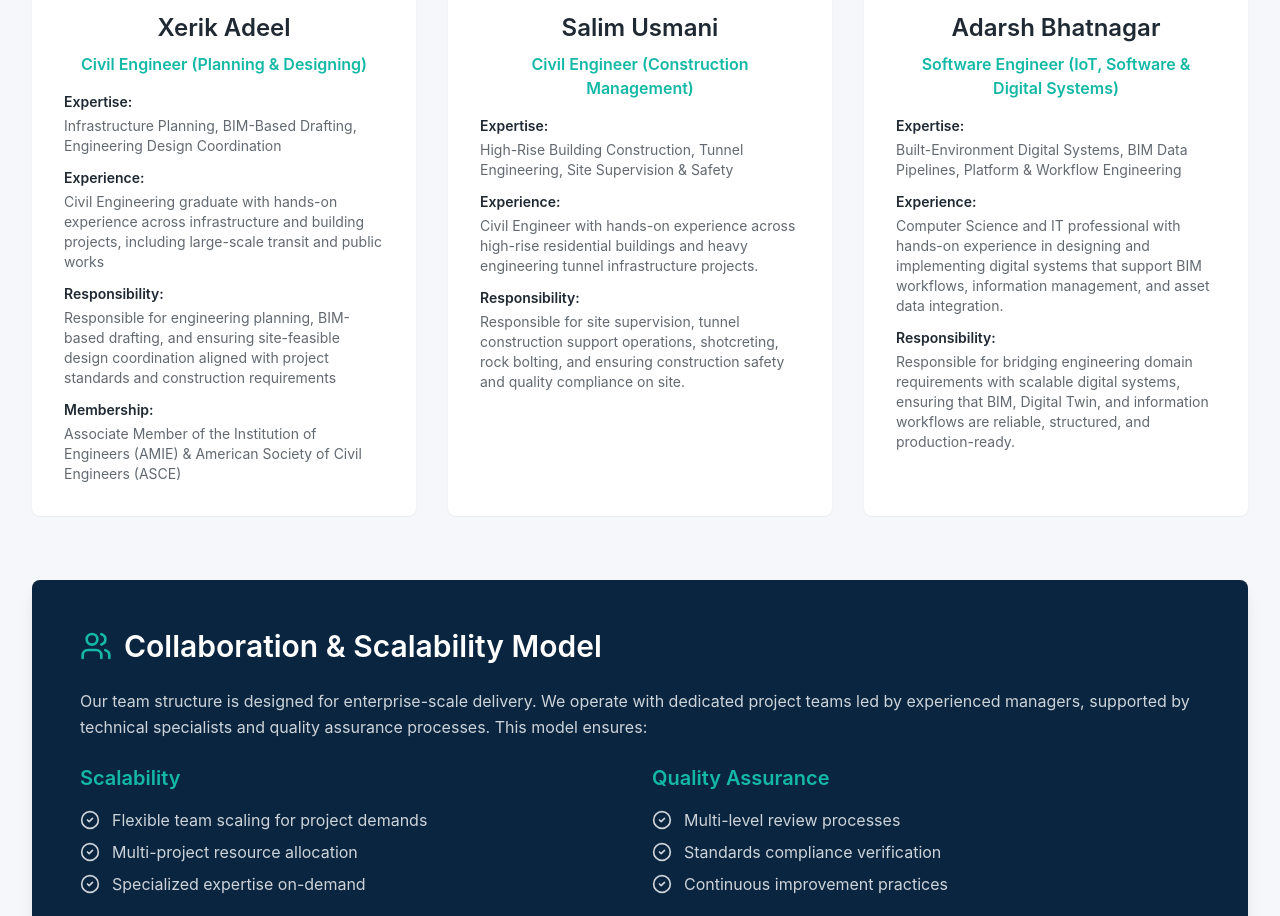
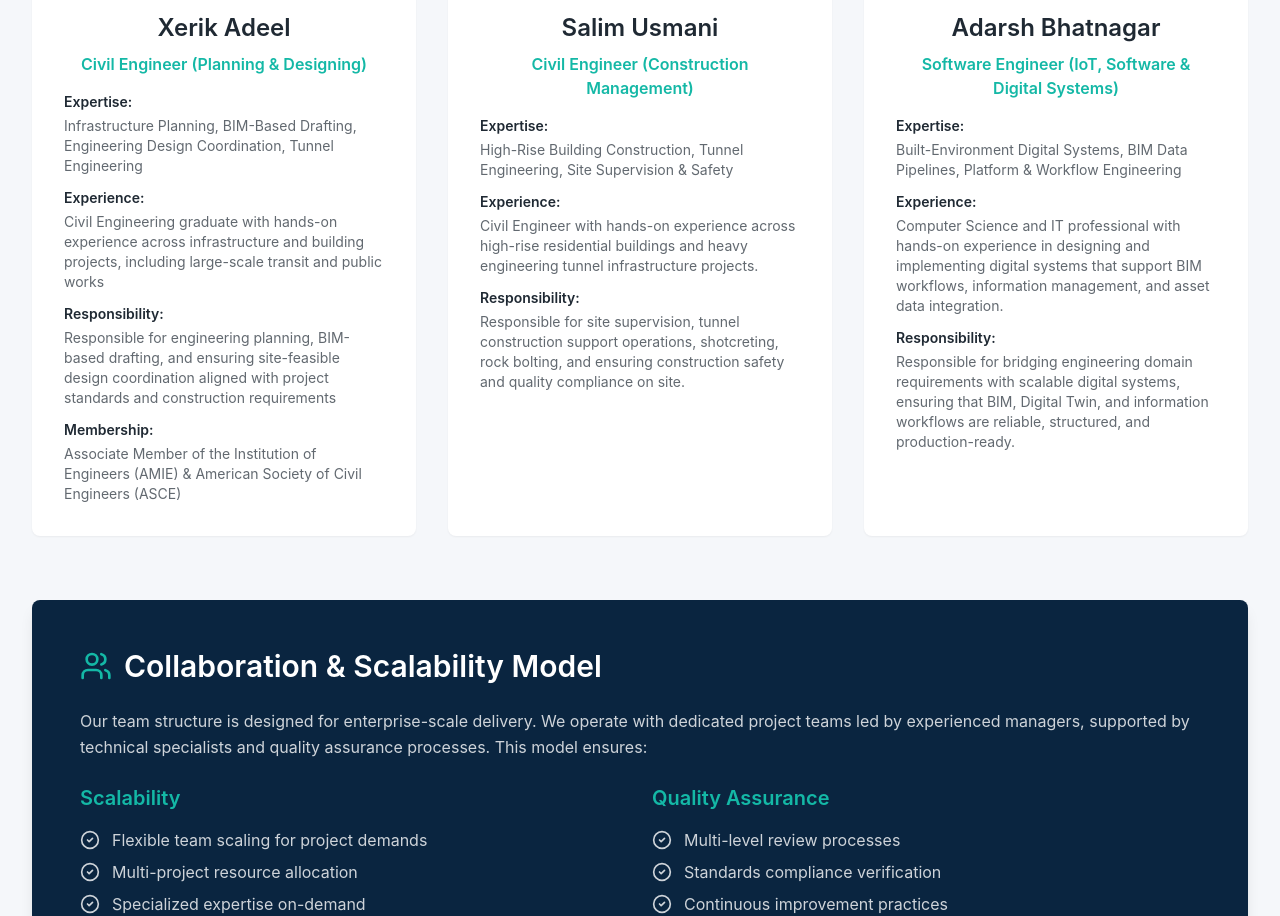
Before and after one commit to adarsh-bhatnagar/civil-business-website, a Next.js app: page /team in a window 1280 px wide. Shown: the part 974-1890 px from the top of the page. Built offline with nearby package versions, Linux system fonts and the light colour scheme.

Commit message:
fix: expertise issues

```diff
--- a/app/team/page.tsx
+++ b/app/team/page.tsx
@@ -13,7 +13,7 @@ const leadership = [
     name: 'Xerik Adeel',
     image: zerik,
     role: 'Civil Engineer (Planning & Designing)',
-    expertise: 'Infrastructure Planning, BIM-Based Drafting, Engineering Design Coordination',
+    expertise: 'Infrastructure Planning, BIM-Based Drafting, Engineering Design Coordination, Tunnel Engineering',
     membership: 'Associate Member of the Institution of Engineers (AMIE) & American Society of Civil Engineers (ASCE)',
     experience: 'Civil Engineering graduate with hands-on experience across infrastructure and building projects, including large-scale transit and public works',
     responsibility: 'Responsible for engineering planning, BIM-based drafting, and ensuring site-feasible design coordination aligned with project standards and construction requirements',
```
